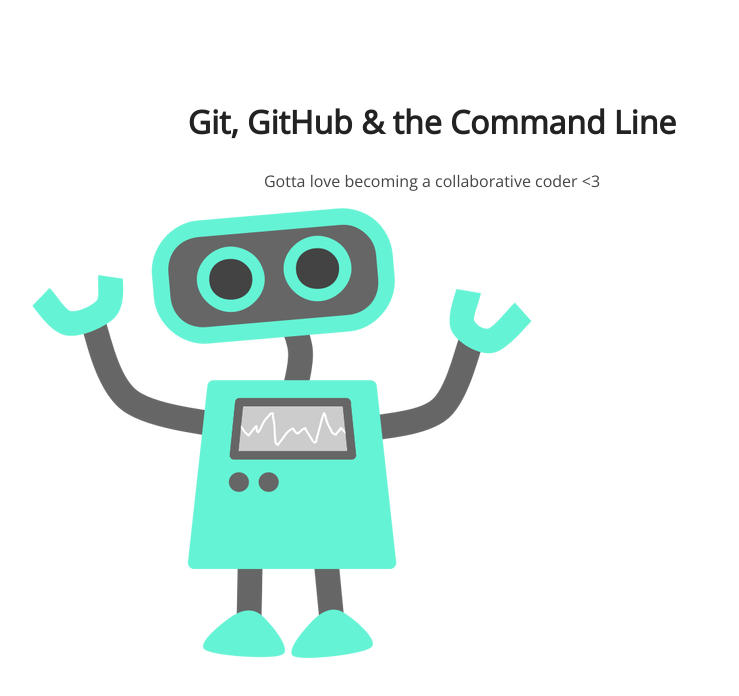
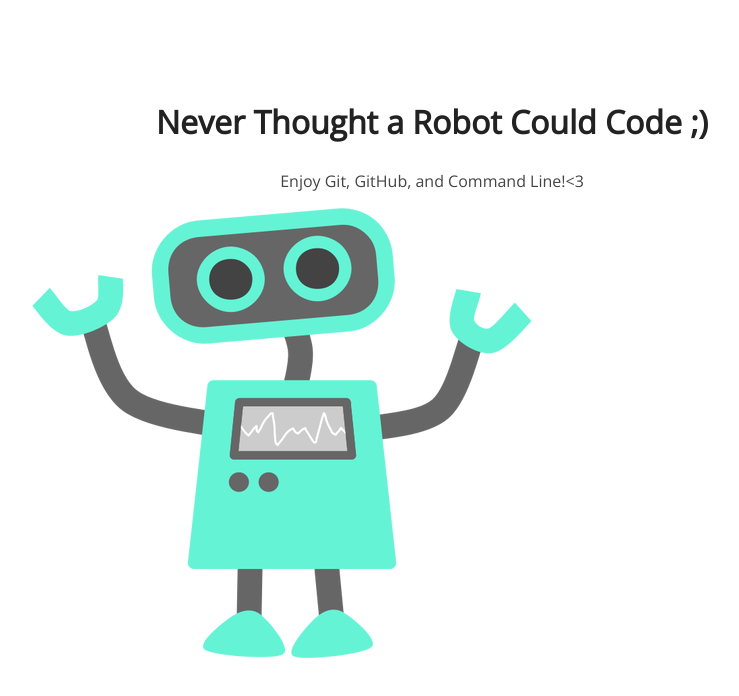
Before and after one commit to kaileywontorski/105-project, a plain HTML site: page index.html in a window 1280 px wide. Shown: the whole page, without its empty margins (208-947 px from the left). Drawn offline with nearby package versions, Linux system fonts and the light colour scheme.

Commit message:
added files to master

```diff
--- a/index.html
+++ b/index.html
@@ -8,8 +8,8 @@
 </head>
 <body>
 	<section>
-		<h1>Git, GitHub & the Command Line</h1>
-		<p>Gotta love becoming a collaborative coder <3</p>
+		<h1>Never Thought a Robot Could Code ;) </h1>
+		<p> Enjoy Git, GitHub, and Command Line!<3</p>
 		<img src="img/happy-blue-robot.png">
 	</section>
 </body>
```
Also changed, not shown: 2 other files.
